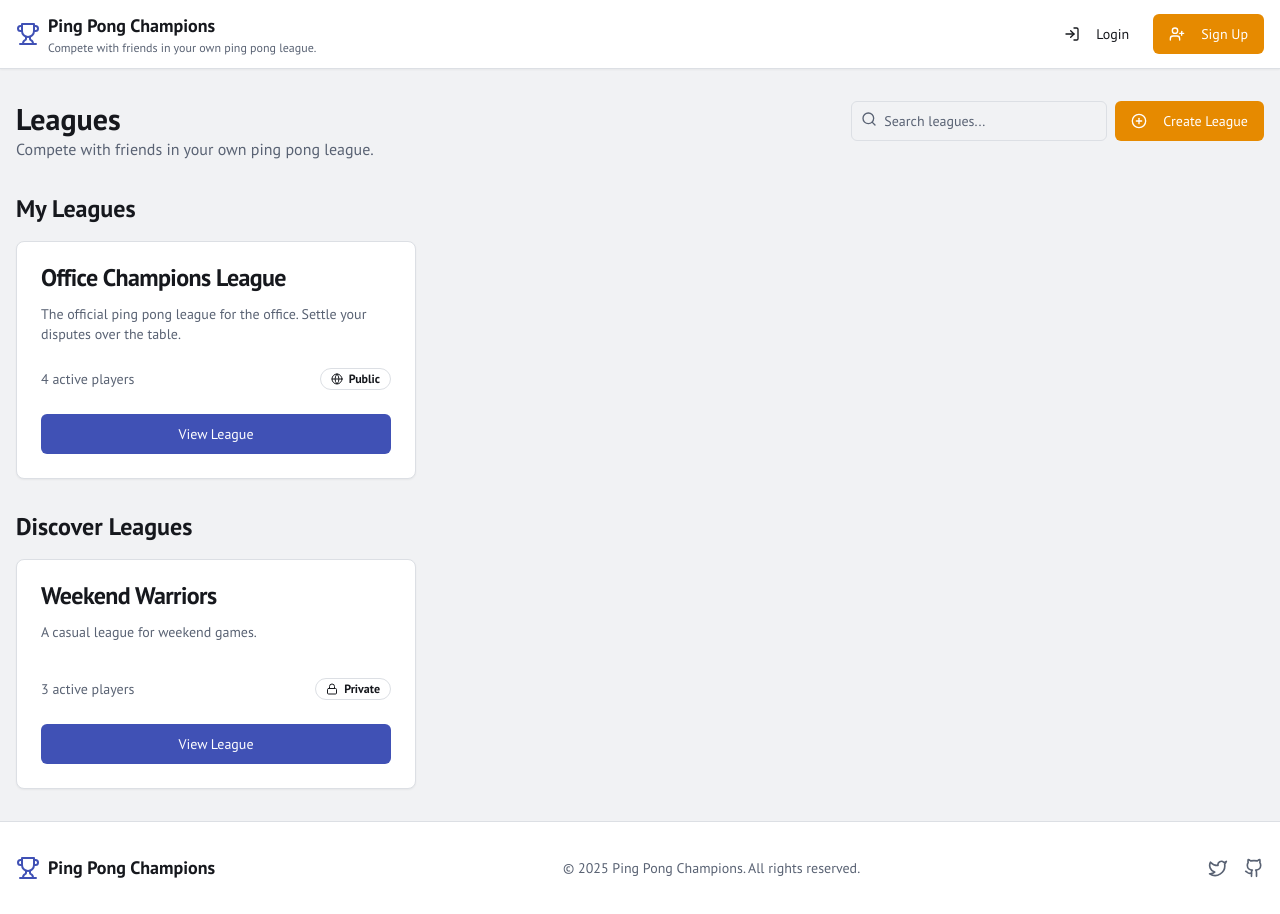
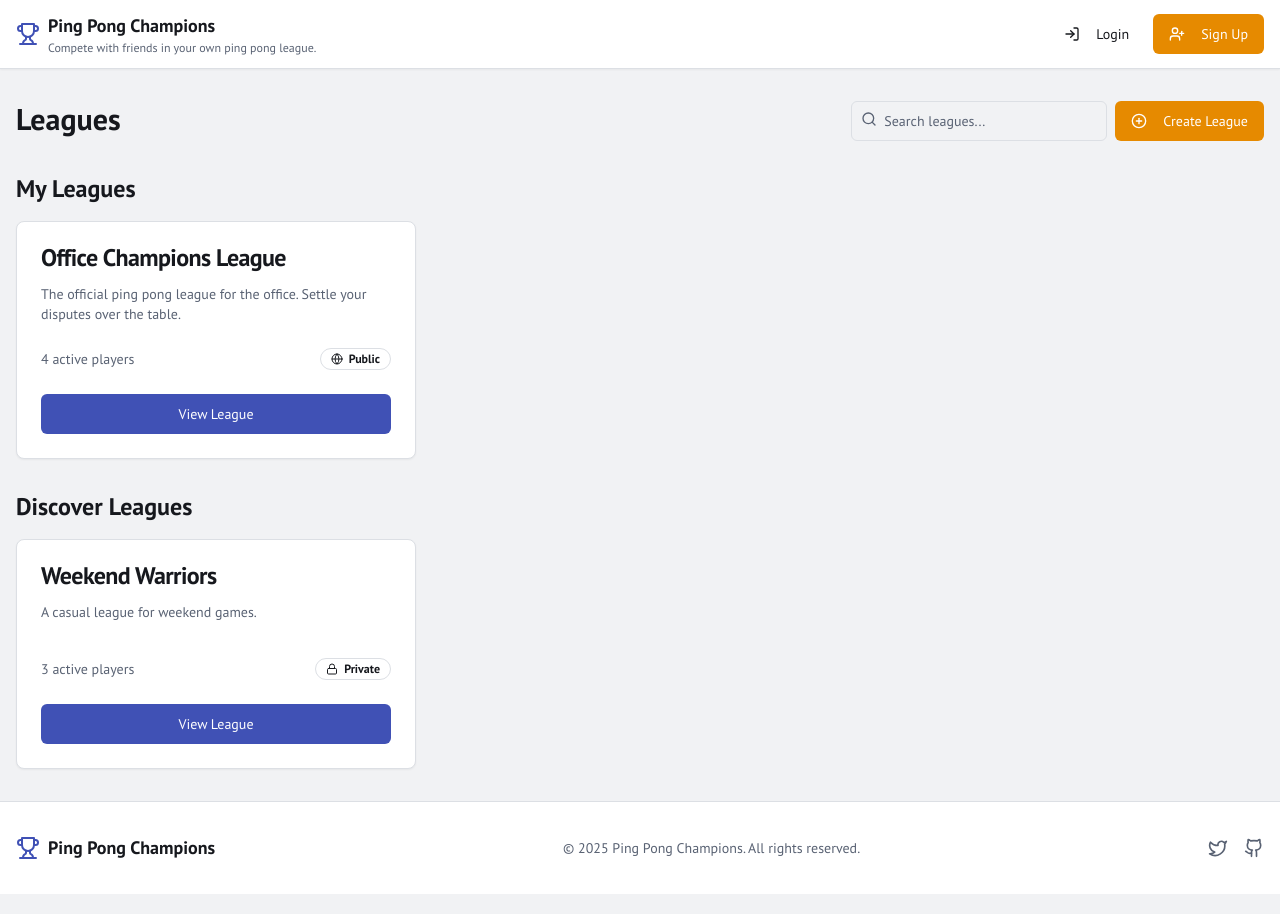
Before and after one commit to ggzhan/PingPongChampions, a Next.js app: page / in a window 1280 px wide. Built offline with nearby package versions, Linux system fonts and the light colour scheme.

Commit message:
the "compete with friends.." sentence is here again on the leagues page

```diff
--- a/src/app/page.tsx
+++ b/src/app/page.tsx
@@ -116,7 +116,6 @@ export default function LeaguesPage() {
       <div className="flex flex-col md:flex-row justify-between items-start mb-6 gap-4">
         <div>
           <h1 className="text-3xl font-bold font-headline">Leagues</h1>
-          <p className="text-muted-foreground">Compete with friends in your own ping pong league.</p>
         </div>
         <div className="flex w-full md:w-auto md:justify-end gap-2">
             <div className="relative flex-grow md:flex-grow-0 md:w-64">
```
